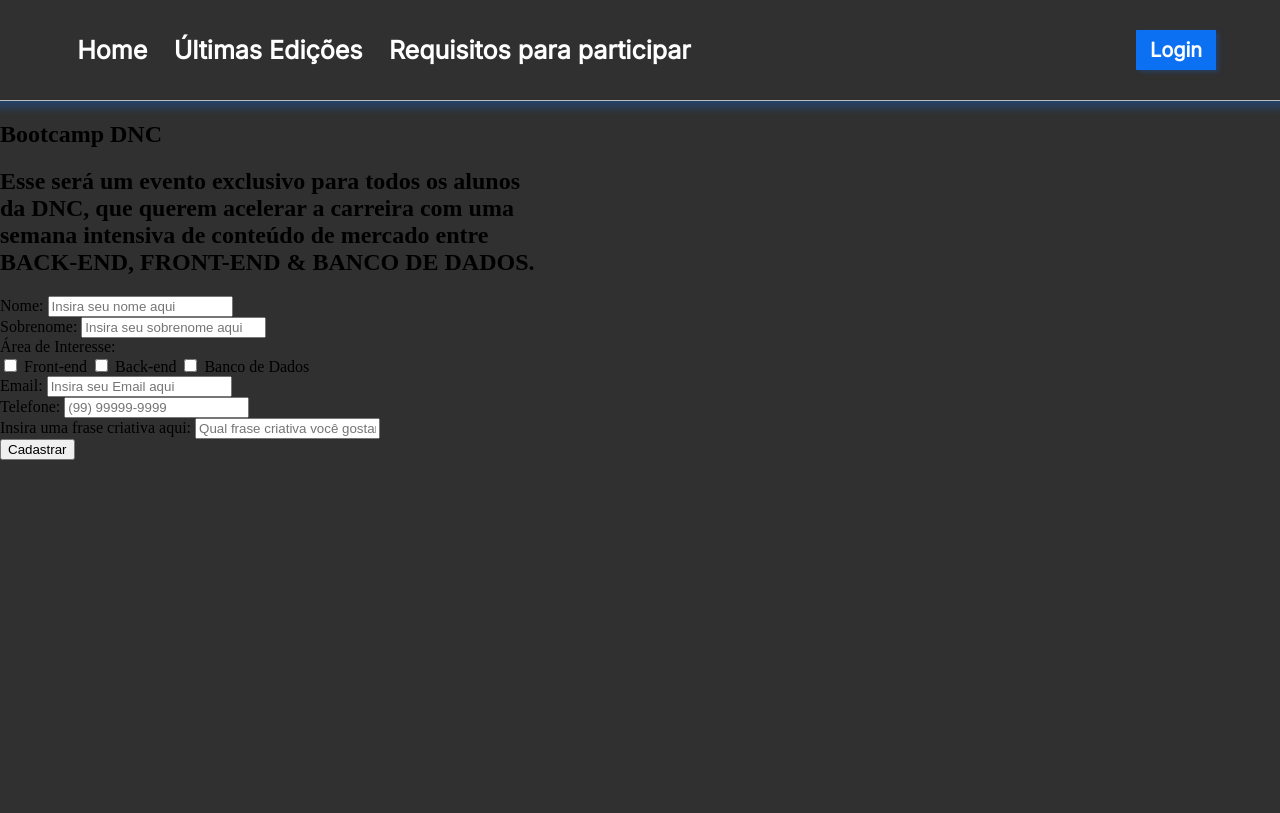
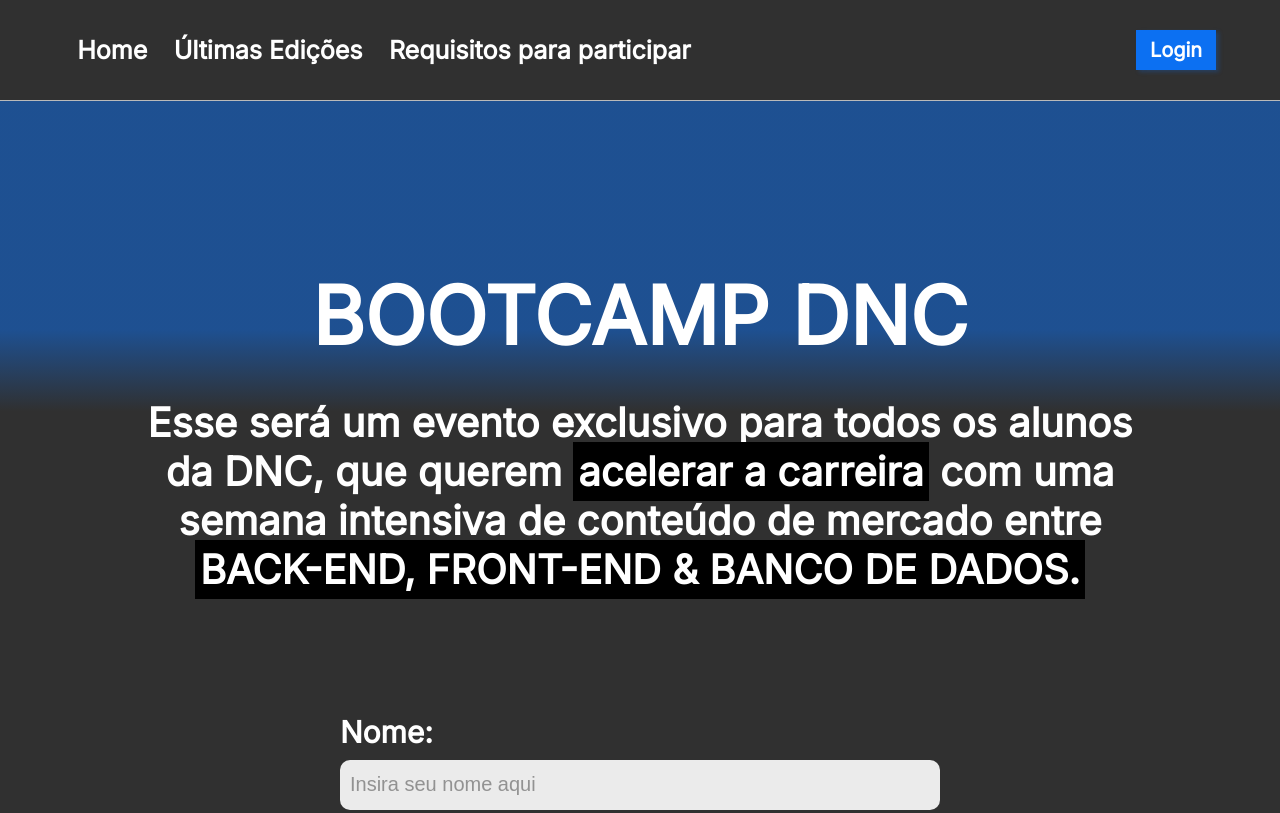
Before and after one commit to alinerainha/bootcamp-dnc, a plain HTML site: page index.html in a window 1280 px wide. Shown: the top 813 px of the page. Drawn offline with Linux system fonts and the light colour scheme; a web font is replaced by a local one.

Commit message:
adicionando estilo ao formulário

```diff
--- a/css/style.css
+++ b/css/style.css
@@ -1,4 +1,11 @@
 @import url('https://fonts.googleapis.com/css2?family=Inter:wght@100;400&family=Playfair+Display:ital,wght@0,400;0,500;0,600;0,700;0,800;0,900;1,400;1,500;1,600;1,700;1,800;1,900&display=swap');
+
+:root{
+    --azul-dnc: #0C70F2;
+    --preto-dnc: #303030;
+    --cinza-hover: #C9C9C9;
+    --fonte-padrao: 'Inter';
+}
 
 body{
     margin: 0;
@@ -10,7 +17,7 @@ body{
 #principal{
     width: 100%;
     height: 100px;
-    background-color: #303030;
+    background-color: var(--preto-dnc);
     display: flex;
     align-items: center;
     justify-content: space-between;
@@ -25,7 +32,7 @@ body{
 }
 
 #principal div a{
-    font-family: 'Inter';
+    font-family: var(--fonte-padrao);
     font-size: 25px;
     font-weight: 600;
     color: white;
@@ -33,19 +40,111 @@ body{
 }
 
 #principal div a:hover{
-    color: #ccc;
+    color: var(--cinza-hover);
 }
 
 #principal button{
     margin-right: 5%;
-    background-color: #0c70f2;
+    background-color: var(--azul-dnc);
     border: 0;
     height: 40px;
     width: 80px;
-    font-family: 'Inter';
+    font-family: var(--fonte-padrao);
     font-size: 20px;
     font-weight: 600;
     color: white;
     box-shadow: 3px 2px 4px rgba(12, 112, 242, 0.25);
     cursor: pointer;
 }
+
+section{
+    display: flex;
+    flex-direction: column;
+    /*justify-content: center; - quando é para centralizar na linha */
+    align-items: center;
+    margin-top: 100px;
+    margin-bottom: 100px;
+}
+
+header{
+    color: white;
+    font-family: var(--fonte-padrao);
+}
+
+header h1{
+    text-transform: uppercase;
+    font-size: 80px;
+    font-weight: 800;
+    margin-bottom: 20px;
+    text-align: center;
+}
+
+header h2{
+    text-align: center;
+    font-size: 40px;
+    font-weight: 700;
+    margin-bottom: 100px;
+}
+
+header .invert{
+    background-color: black;
+    font-weight: bold;
+    padding: 5px;
+}
+
+form{
+    color: white;
+    font-family: var(--fonte-padrao);
+    font-size: 30px;
+    font-weight: 600;
+    width: 600px;
+}
+
+.form-group{
+    display: flex;
+    flex-direction: column;
+    margin-top: 10px;
+    margin-bottom: 10px;
+}
+
+form input{
+    border-radius: 10px;
+    height: 30px;
+    border: 0px;
+    font-size: 20px;
+    padding: 10px;
+    background-color: rgba(255, 255, 255, 0.9);
+}
+
+form label{
+    margin: 10px 0px 10px 0px;
+}
+
+form input::placeholder{
+    color: rgba(57, 57, 57, 0.5);
+}
+
+.checkbox-itens label{
+    font-size: 25px;
+}
+
+.checkbox-itens{
+    display: flex;
+    justify-content: space-around;
+    align-items: center;
+}
+
+input[type="checkbox"]{
+    transform: scale(1.7);
+}
+
+input[type="submit"]{
+    background-color: rgba(12, 112, 242, 0.9);
+    width: 100%;
+    height: 56px;
+    font-size: 32px;
+    color: white;
+    margin-top: 100px;
+    box-shadow: 0px 6px 4px rgba(12, 112, 242, 0.25);
+    cursor: pointer;
+}
--- a/index.html
+++ b/index.html
@@ -23,7 +23,7 @@
             <h1>Bootcamp DNC</h1>
             <h2>
                 Esse será um evento exclusivo para todos os alunos <br>
-                da <b>DNC</b>, que querem <span class="invert">acelerar a carreira com uma</span> <br>
+                da <b>DNC</b>, que querem <span class="invert">acelerar a carreira</span> com uma <br>
                 semana intensiva de conteúdo de mercado entre <br>
                 <span class="invert">BACK-END, FRONT-END & BANCO DE DADOS.</span>
             </h2>
```
